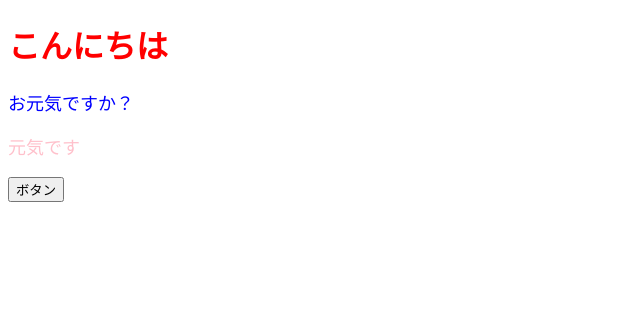
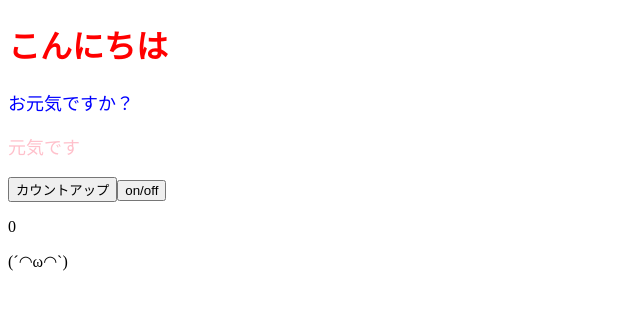
Before and after one commit to KatoJun/react-basics, a React (Create React App) app: page / in a window 1280 px wide. Shown: the top 310 px of the page, without its empty margins (0-640 px from the left). Built offline with nearby package versions, Linux system fonts and the light colour scheme.

Commit message:
stateでの表示非表示まで

```diff
--- a/src/App.jsx
+++ b/src/App.jsx
@@ -1,9 +1,17 @@
-import React from "react";
+import React, { useState } from "react";
 import ColorfulMessage from "./components/ColorfulMessage";
 
 const App = () => {
-  const onClickButton = () => {
-    alert("test");
+  console.log("最初");
+  const [num, setNum] = useState(0);
+  const [faceShowFlag, setFaceShowFlag] = useState(true);
+
+  const onClickCountUp = () => {
+    setNum(num + 1);
+  };
+
+  const onClickSwitchShowFlag = () => {
+    setFaceShowFlag(!faceShowFlag);
   };
 
   return (
@@ -11,7 +19,10 @@
       <h1 style={{ color: "red" }}>こんにちは</h1>
       <ColorfulMessage color="blue">お元気ですか？</ColorfulMessage>
       <ColorfulMessage color="pink">元気です</ColorfulMessage>
-      <button onClick={onClickButton}>ボタン</button>
+      <button onClick={onClickCountUp}>カウントアップ</button>
+      <button onClick={onClickSwitchShowFlag}>on/off</button>
+      <p>{num}</p>
+      {faceShowFlag && <p> (´◠ω◠`) </p>}
     </>
   );
 };
```
